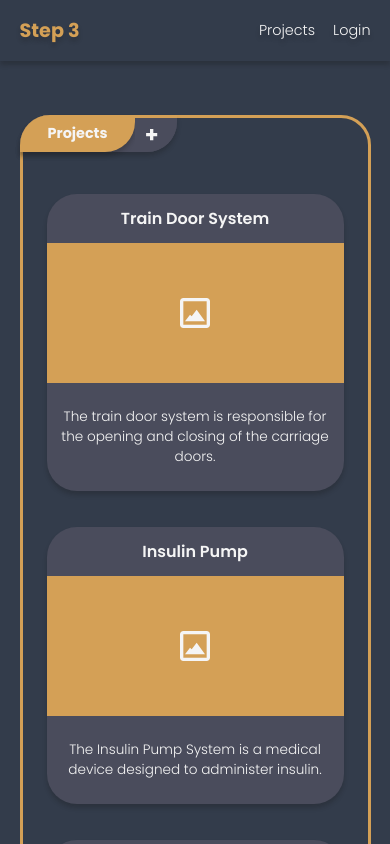
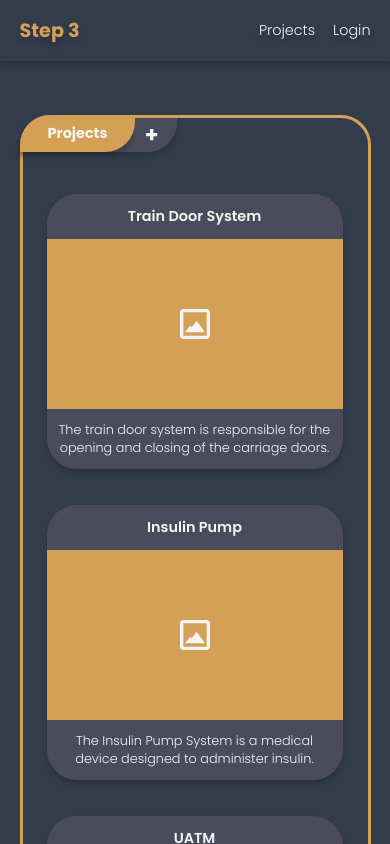
Before and after one commit to Micro-STAMP/MicroSTAMP-Step3-Frontend, a React (Vite) app: page /projects in a window 390 px wide. Shown: the top 844 px of the page. Built offline with nearby package versions, Linux system fonts and the light colour scheme.

Commit message:
reorganizacao e card responsivo

```diff
--- a/src/components/ProjectCard/ProjectCard.module.css
+++ b/src/components/ProjectCard/ProjectCard.module.css
@@ -2,17 +2,22 @@
 	background-color: var(--color-gray);
 	border-radius: 30px;
 	box-shadow: var(--shadow25);
-	width: clamp(200px, 100%, 300px);
+	width: clamp(200px, 100%, 296px);
+	user-select: none;
+	text-align: center;
 
 	a {
 		width: 100%;
+		height: 100%;
 	}
 
 	.name {
-		font-size: 2rem;
+		font-size: 1.8rem;
 		font-weight: 600;
-		text-align: center;
-		padding: 12px;
+		padding: 12px 16px;
+		overflow-x: hidden;
+		text-wrap: nowrap;
+		text-overflow: ellipsis;
 	}
 
 	.image {
@@ -21,13 +26,18 @@
 		align-items: center;
 		font-size: 5rem;
 		background-color: var(--color-yellow);
-		height: 140px;
+		height: 170px;
 	}
 
 	.description {
-		font-size: 1.7rem;
+		font-size: 1.6rem;
 		font-weight: 300;
-		padding: 24px 12px;
-		text-align: center;
+		padding: 12px;
+		border-radius: 30px;
+		max-height: 96px;
+		overflow-y: scroll;
+		&::-webkit-scrollbar {
+			display: none;
+		}
 	}
 }
--- a/src/components/ProjectsContainer/ProjectsContainer.module.css
+++ /dev/null
@@ -1,8 +0,0 @@
-.container {
-	padding: 24px 0;
-	display: flex;
-	gap: 36px;
-
-	/* !Até fazer o slider */
-	flex-wrap: wrap;
-}
--- a/src/components/ProjectsContainer/index.tsx
+++ /dev/null
@@ -1,42 +0,0 @@
-import EntityContainer from "@components/EntityContainer";
-import ProjectCard from "@components/ProjectCard";
-import styles from "./ProjectsContainer.module.css";
-
-interface IProjects {
-	id: string;
-	name: string;
-	description: string;
-}
-function ProjectsContainer() {
-	const projects: IProjects[] = [
-		{
-			id: "1",
-			name: "Train Door System",
-			description:
-				"The train door system is  responsible for the opening and closing of the carriage doors."
-		},
-		{
-			id: "2",
-			name: "Insulin Pump",
-			description:
-				"The Insulin Pump System is a medical device designed to administer insulin."
-		},
-		{
-			id: "3",
-			name: "UATM",
-			description: "UATM is a system under development to manage urban air vehicle traffic."
-		}
-	];
-
-	return (
-		<EntityContainer title="Projects">
-			<div className={styles.container}>
-				{projects.map(project => (
-					<ProjectCard key={project.id} {...project} />
-				))}
-			</div>
-		</EntityContainer>
-	);
-}
-
-export default ProjectsContainer;
--- a/src/index.css
+++ b/src/index.css
@@ -72,6 +72,7 @@ html {
 body {
 	background-color: var(--color-background);
 	color: var(--color-white);
+	overflow-x: hidden;
 }
 ::selection {
 	background-color: #b4894d;
--- /dev/null
+++ b/src/interfaces/IProjects.ts
@@ -0,0 +1,7 @@
+interface IProject {
+	id: string;
+	name: string;
+	description: string;
+}
+
+export type { IProject };
--- /dev/null
+++ b/src/json/projects.json
@@ -0,0 +1,22 @@
+[
+	{
+		"id": "1",
+		"name": "Train Door System",
+		"description": "The train door system is  responsible for the opening and closing of the carriage doors."
+	},
+	{
+		"id": "2",
+		"name": "Insulin Pump",
+		"description": "The Insulin Pump System is a medical device designed to administer insulin."
+	},
+	{
+		"id": "3",
+		"name": "UATM",
+		"description": "UATM is a system under development to manage urban air vehicle traffic."
+	},
+	{
+		"id": "4",
+		"name": "Nuclear Power Plant",
+		"description": "A nuclear power plant harnesses the energy from splitting uranium atoms to generate electricity safely and efficiently."
+	}
+]
--- /dev/null
+++ b/src/pages/Projects/Projects.module.css
@@ -0,0 +1,8 @@
+.projectsContainer {
+	display: flex;
+	padding: 24px 0;
+	gap: 36px;
+
+	/* ! Até ter o slider */
+	flex-wrap: wrap;
+}
--- a/src/pages/Projects/index.tsx
+++ b/src/pages/Projects/index.tsx
@@ -1,9 +1,20 @@
-import ProjectsContainer from "@components/ProjectsContainer";
+import { IProject } from "@/interfaces/IProjects";
+import projectsJson from "@/json/projects.json";
+import EntityContainer from "@components/EntityContainer";
+import ProjectCard from "@components/ProjectCard";
+import styles from "./Projects.module.css";
 
 function Projects() {
+	const projects = projectsJson as IProject[];
 	return (
 		<>
-			<ProjectsContainer />
+			<EntityContainer title="Projects">
+				<div className={styles.projectsContainer}>
+					{projects.map(project => (
+						<ProjectCard key={project.id} {...project} />
+					))}
+				</div>
+			</EntityContainer>
 		</>
 	);
 }
```
Also changed, not shown: src/components/Button/Button.module.css (added), src/components/Button/index.tsx (added).
